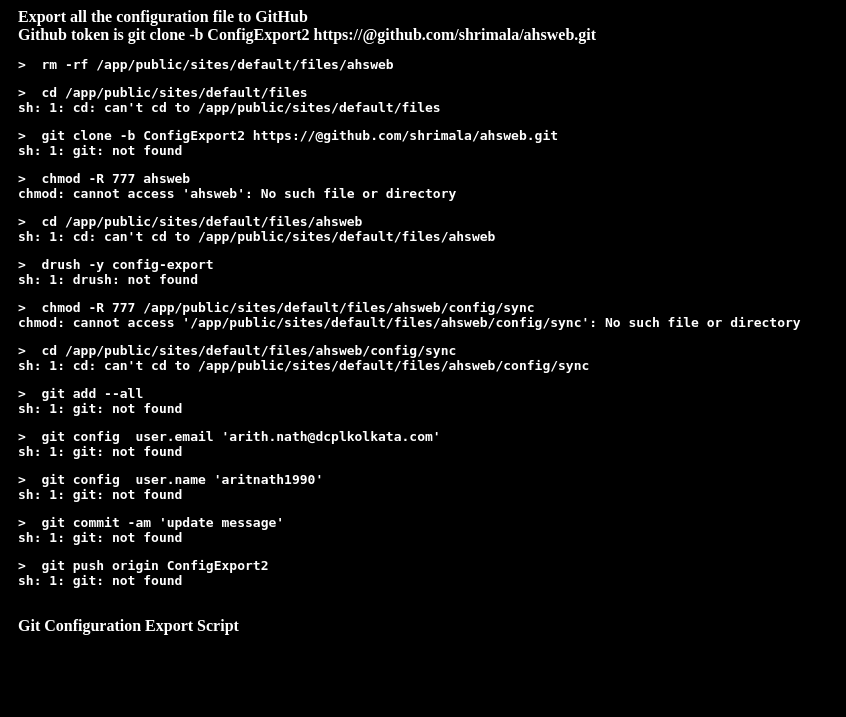
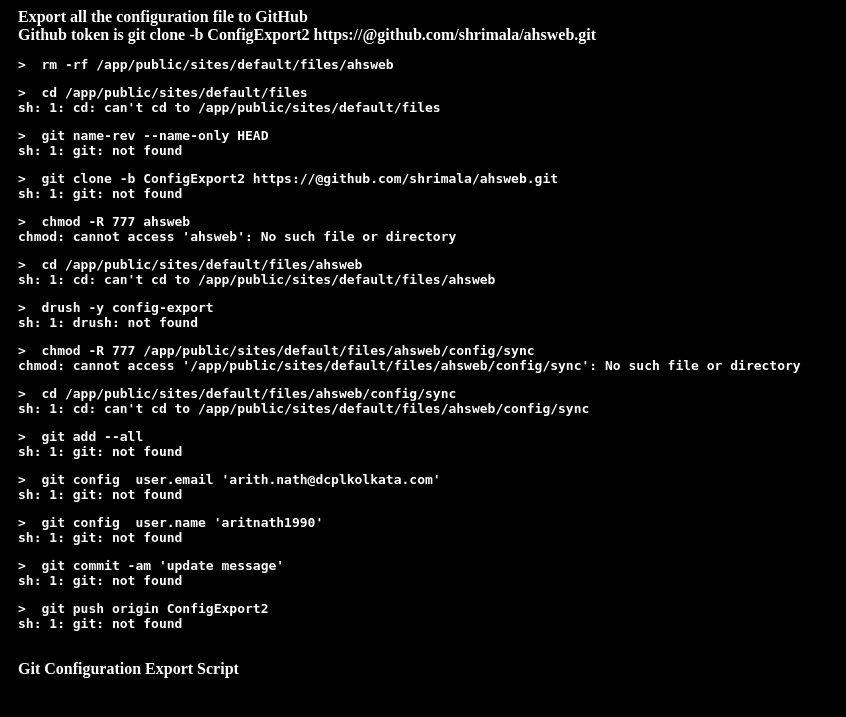
Before and after one commit to shrimala/ahsweb, a PHP site: page /deploy.php in a window 1280 px wide. Shown: the top 717 px of the page, without its empty margins (0-846 px from the left). Run offline with PHP 8.4, Linux system fonts and the light colour scheme; data that the repository does not hold is empty.

Commit message:
Deploy: check current branch before clone at 9:36 PM o 30 May

```diff
--- a/deploy.php
+++ b/deploy.php
@@ -15,6 +15,7 @@ echo "Github token is " . $GITHUB_TOKEN;
 echo "git clone -b ConfigExport2 https://{$GITHUB_TOKEN}@github.com/shrimala/ahsweb.git";
 runcmd("rm -rf /app/public/sites/default/files/ahsweb");
 runcmd("cd /app/public/sites/default/files");
+runcmd("git name-rev --name-only HEAD");
 runcmd("git clone -b ConfigExport2 https://{$GITHUB_TOKEN}@github.com/shrimala/ahsweb.git");
 //runcmd("$ git pull origin ConfigExport2 https://{$GITHUB_TOKEN}@github.com/shrimala/ahsweb.git");
 runcmd("chmod -R 777 ahsweb");
```
